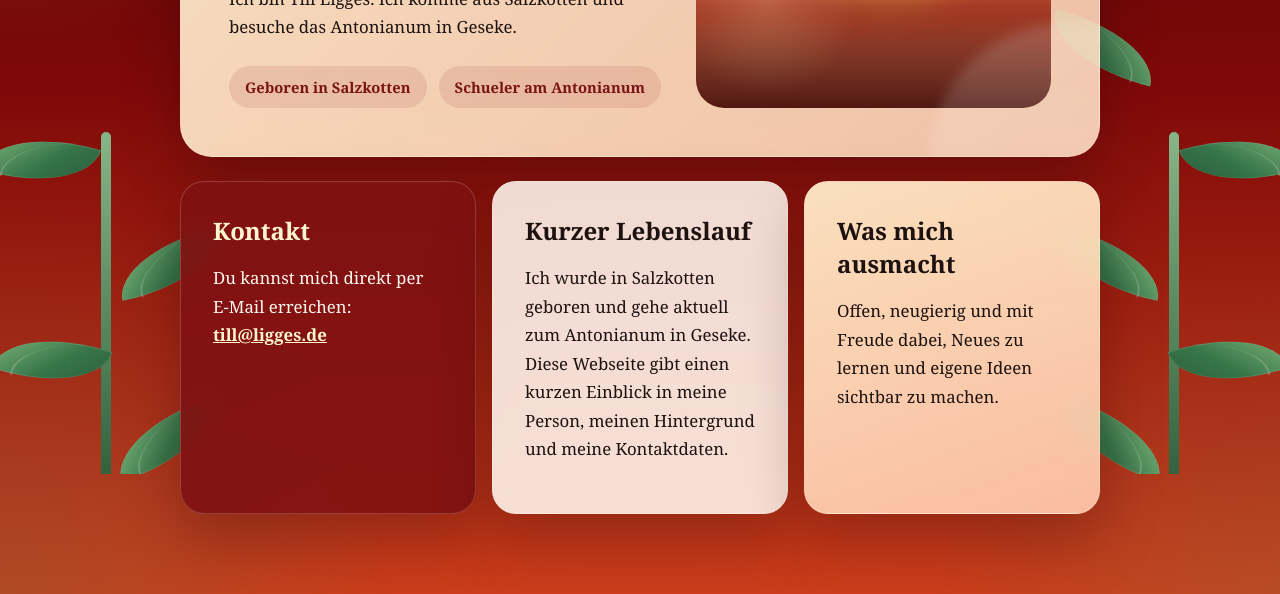
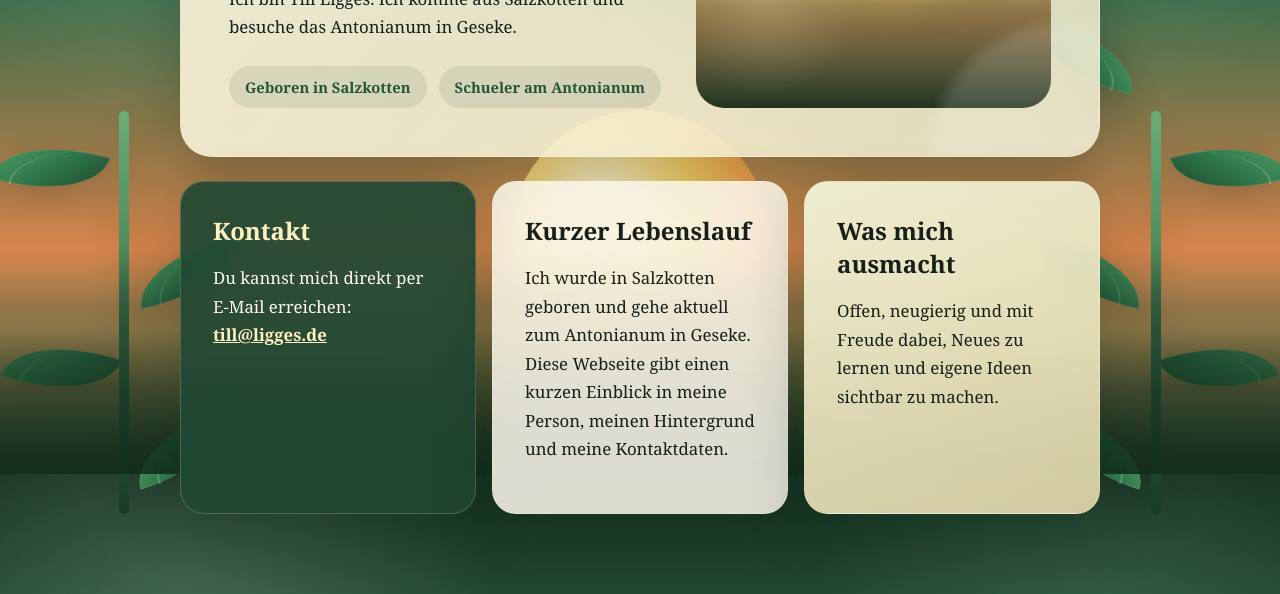
Before and after one commit to till-del/till-del.github.io, a plain HTML site: page index.html in a window 1280 px wide. Shown: the part 326-920 px from the top of the page. Drawn offline with Linux system fonts and the light colour scheme.

Commit message:
Refine sunset background with plants

```diff
--- a/styles.css
+++ b/styles.css
@@ -1,13 +1,13 @@
 :root {
-  --bg: #7f0909;
-  --panel: rgba(255, 247, 240, 0.88);
-  --panel-strong: rgba(129, 18, 18, 0.92);
-  --text: #1d120f;
-  --muted: #6f4f49;
-  --accent: #fff1b8;
-  --leaf: #2f7d4f;
-  --leaf-dark: #1f5f3b;
-  --shadow: 0 24px 60px rgba(33, 8, 8, 0.28);
+  --bg: #234b37;
+  --panel: rgba(247, 244, 232, 0.88);
+  --panel-strong: rgba(33, 72, 51, 0.92);
+  --text: #162018;
+  --muted: #4d6654;
+  --accent: #ffe6a7;
+  --leaf: #2d7a4d;
+  --leaf-dark: #183c28;
+  --shadow: 0 24px 60px rgba(12, 28, 16, 0.24);
 }
 
 * {
@@ -21,11 +21,11 @@ body {
   font-family: Georgia, "Times New Roman", serif;
   color: var(--text);
   background:
-    radial-gradient(circle at bottom left, rgba(56, 133, 86, 0.18) 0, transparent 25%),
-    radial-gradient(circle at bottom right, rgba(81, 153, 92, 0.16) 0, transparent 22%),
-    radial-gradient(circle at top left, rgba(255, 236, 168, 0.2) 0, transparent 24%),
-    radial-gradient(circle at top right, rgba(255, 117, 24, 0.2) 0, transparent 22%),
-    linear-gradient(180deg, #4e0202 0%, var(--bg) 45%, #cb3d1b 100%);
+    radial-gradient(circle at 50% 68%, rgba(255, 182, 79, 0.42) 0, rgba(255, 182, 79, 0.1) 15%, transparent 28%),
+    radial-gradient(circle at 15% 18%, rgba(215, 246, 220, 0.18) 0, transparent 24%),
+    radial-gradient(circle at 85% 20%, rgba(168, 217, 184, 0.14) 0, transparent 22%),
+    linear-gradient(180deg, #183222 0%, #2f6a4a 38%, #d8854c 72%, #f2b46f 82%, #1b3826 100%);
+  background-attachment: fixed;
 }
 
 .background-art {
@@ -33,22 +33,48 @@ body {
   inset: 0;
   pointer-events: none;
   overflow: hidden;
+  z-index: 0;
+}
+
+.background-art::before {
+  content: "";
+  position: absolute;
+  left: 50%;
+  bottom: 13%;
+  width: 260px;
+  height: 260px;
+  margin-left: -130px;
+  border-radius: 50%;
+  background:
+    radial-gradient(circle at 35% 35%, rgba(255, 249, 215, 0.98) 0, rgba(255, 214, 103, 0.95) 38%, rgba(255, 151, 72, 0.9) 70%, rgba(255, 151, 72, 0) 100%);
+  box-shadow: 0 0 120px rgba(255, 176, 92, 0.35);
+}
+
+.background-art::after {
+  content: "";
+  position: absolute;
+  inset: auto 0 0;
+  height: 28%;
+  background:
+    linear-gradient(180deg, rgba(18, 46, 29, 0) 0%, rgba(18, 46, 29, 0.4) 25%, rgba(18, 46, 29, 0.88) 100%);
 }
 
 .plant {
-  position: absolute;
-  bottom: -2rem;
-  width: 260px;
-  height: 520px;
-  opacity: 0.92;
+  position: fixed;
+  bottom: -2.5rem;
+  width: 280px;
+  height: 560px;
+  opacity: 0.98;
+  z-index: 0;
+  filter: drop-shadow(0 10px 18px rgba(0, 0, 0, 0.18));
 }
 
 .plant-left {
-  left: -1.5rem;
+  left: -1rem;
 }
 
 .plant-right {
-  right: -1.5rem;
+  right: -1rem;
   transform: scaleX(-1);
 }
 
@@ -60,7 +86,7 @@ body {
   height: 72%;
   margin-left: -5px;
   border-radius: 999px;
-  background: linear-gradient(180deg, #87c493 0%, var(--leaf-dark) 100%);
+  background: linear-gradient(180deg, #6ab17b 0%, var(--leaf-dark) 100%);
 }
 
 .leaf {
@@ -68,8 +94,8 @@ body {
   width: 110px;
   height: 52px;
   border-radius: 100% 0 100% 0;
-  background: linear-gradient(135deg, #88cf8f 0%, var(--leaf) 55%, var(--leaf-dark) 100%);
-  box-shadow: inset 0 0 0 1px rgba(255, 255, 255, 0.16);
+  background: linear-gradient(135deg, #5fa66d 0%, var(--leaf) 48%, var(--leaf-dark) 100%);
+  box-shadow: inset 0 0 0 1px rgba(255, 255, 255, 0.1);
 }
 
 .leaf::after {
@@ -116,7 +142,7 @@ body {
 }
 
 a {
-  color: #8c1d18;
+  color: #215536;
   font-weight: 700;
 }
 
@@ -144,8 +170,8 @@ a {
   padding: 3rem;
   margin-bottom: 1.5rem;
   background:
-    linear-gradient(135deg, rgba(255, 235, 204, 0.95) 0%, rgba(255, 217, 186, 0.88) 100%);
-  border: 1px solid rgba(255, 248, 240, 0.35);
+    linear-gradient(135deg, rgba(250, 243, 219, 0.94) 0%, rgba(237, 232, 201, 0.88) 100%);
+  border: 1px solid rgba(255, 248, 240, 0.28);
   border-radius: 32px;
   box-shadow: var(--shadow);
   overflow: hidden;
@@ -208,8 +234,8 @@ h2 {
 .hero-badges span {
   padding: 0.7rem 1rem;
   border-radius: 999px;
-  background: rgba(129, 18, 18, 0.1);
-  color: #7a1313;
+  background: rgba(33, 72, 51, 0.1);
+  color: #24553a;
   font-size: 0.92rem;
   font-weight: 700;
 }
@@ -219,7 +245,7 @@ h2 {
   min-height: 320px;
   border-radius: 28px;
   background:
-    linear-gradient(180deg, rgba(109, 9, 9, 0.9) 0%, rgba(222, 78, 38, 0.82) 72%, rgba(255, 204, 139, 0.95) 100%);
+    linear-gradient(180deg, rgba(31, 72, 47, 0.96) 0%, rgba(94, 155, 100, 0.8) 34%, rgba(228, 143, 84, 0.9) 74%, rgba(245, 200, 132, 0.98) 100%);
   overflow: hidden;
 }
 
@@ -229,7 +255,7 @@ h2 {
   width: 180px;
   height: 180px;
   border-radius: 50%;
-  background: rgba(255, 214, 102, 0.28);
+  background: rgba(255, 214, 102, 0.32);
   filter: blur(14px);
 }
 
@@ -272,7 +298,7 @@ h2 {
   height: 40%;
   background:
     radial-gradient(circle at 20% 20%, rgba(255, 235, 177, 0.2) 0, transparent 30%),
-    linear-gradient(180deg, rgba(109, 9, 9, 0) 0%, rgba(91, 9, 9, 0.42) 20%, rgba(62, 4, 4, 0.9) 100%);
+    linear-gradient(180deg, rgba(36, 87, 52, 0) 0%, rgba(28, 67, 40, 0.36) 20%, rgba(17, 38, 24, 0.92) 100%);
 }
 
 .grid {
@@ -293,15 +319,22 @@ h2 {
 
 .contact-card h2,
 .contact-card a {
-  color: #fff6cf;
+  color: #fff0bf;
 }
 
 .quote-card {
   background:
-    linear-gradient(160deg, rgba(255, 233, 198, 0.96) 0%, rgba(255, 200, 171, 0.92) 100%);
+    linear-gradient(160deg, rgba(239, 241, 214, 0.96) 0%, rgba(226, 214, 168, 0.92) 100%);
 }
 
 @media (max-width: 860px) {
+  .background-art::before {
+    width: 210px;
+    height: 210px;
+    margin-left: -105px;
+    bottom: 14%;
+  }
+
   .plant {
     width: 190px;
     height: 420px;
@@ -317,6 +350,13 @@ h2 {
 @media (max-width: 640px) {
   .background-art {
     opacity: 0.55;
+  }
+
+  .background-art::before {
+    width: 160px;
+    height: 160px;
+    margin-left: -80px;
+    bottom: 16%;
   }
 
   .plant {
```
